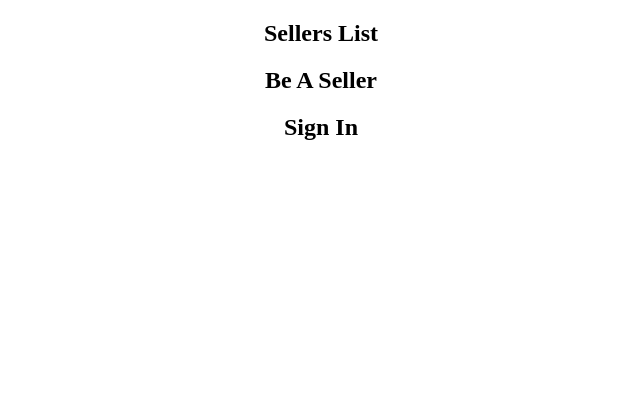
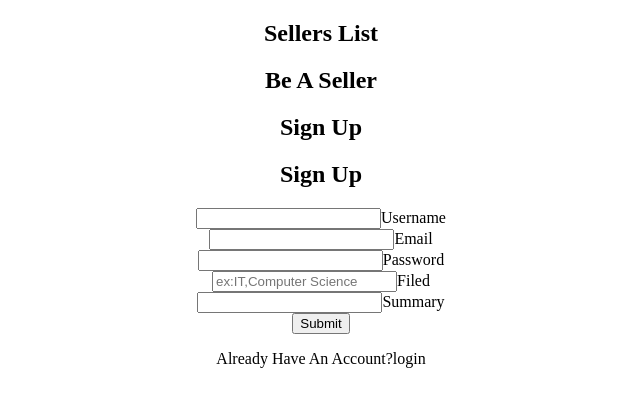
Before and after one commit to alnabale2000/Booking-System, a React (Create React App) app in the folder frontend/: page /seller_signup in a window 1280 px wide. Shown: the top 406 px of the page, without its empty margins (319-959 px from the left). Built offline with nearby package versions, Linux system fonts and the light colour scheme.

Commit message:
seller login &seller signup

```diff
--- a/frontend/src/App.js
+++ b/frontend/src/App.js
@@ -6,6 +6,8 @@ import SignUp from "./components/auth/user_auth/signup";
 import UserAppointments from "./components/user_appointments";
 import SellerAppointments from "./components/seller_appointments";
 import Login from "./components/auth/user_auth/login";
+import SellerSignUp from "./components/auth/seller_auth/signup";
+import SellerLogin from "./components/auth/seller_auth/login";
 
 function App() {
     return (
@@ -14,6 +16,8 @@ function App() {
             <Routes>
                 <Route exact path="/signup" element={<SignUp />} />
                 <Route exact path="/login" element={<Login />} />
+                <Route exact path="/seller_login" element={<SellerLogin />} />
+                <Route exact path="/seller_signup" element={<SellerSignUp />} />
                 <Route exact path="/my_appointments/:id" element={<UserAppointments />} />
                 <Route exact path="/clients_appointments/:id" element={<SellerAppointments />} />
                 <Route exact path="/" element={<Sellers />} />
--- a/frontend/src/components/auth/seller_auth/login.js
+++ b/frontend/src/components/auth/seller_auth/login.js
@@ -0,0 +1,84 @@
+import React, { useState, useEffect } from "react";
+import { useNavigate } from "react-router";
+import { useDispatch, useSelector } from "react-redux";
+// import jwt from "jsonwebtoken";
+import jwt_decode from "jwt-decode";
+import axios from "axios";
+import { setToken, setStatus } from "../../../reducers/login";
+// import "./../../../styles.css/login.css";
+
+const SellerLogin = () => {
+    const navigate = useNavigate();
+    const dispatch = useDispatch();
+    const [email, setEmail] = useState("");
+    const [password, setPassword] = useState("");
+    const [message, setMessage] = useState("");
+
+    const handleSubmit = (e) => {
+        e.preventDefault();
+        console.log("t50");
+
+        axios
+            .post("http://localhost:5000/sellerLogin", { email, password })
+            .then((result) => {
+                const user = jwt_decode(result.data["token"]);
+
+                if (result) {
+                    dispatch(setToken({ token: result.data["token"], user }));
+                    localStorage.setItem("token", result.data["token"]);
+                    localStorage.setItem("id", user.id);
+                    localStorage.setItem("type", user.type);
+                    setMessage("The user has been loggedIn successfully ");
+
+                    if (user.type === "seller") {
+                        navigate(`/clients_appointments/${user.id}`);
+                        dispatch(setStatus(true));
+                    } else {
+                        navigate("/");
+                    }
+                } else {
+                    setMessage("Error happened while login, please try again");
+                }
+            })
+            .catch((err) => {
+                setMessage("Password or Email is incorrect");
+            });
+    };
+
+    return (
+        <main className="login-body">
+            <div className="login-box">
+                <h2>Login</h2>
+                <form onSubmit={handleSubmit}>
+                    <div className="user-box">
+                        <input type="email" onChange={(e) => setEmail(e.target.value)} required />
+                        <label>Email</label>
+                    </div>
+                    <div className="user-box">
+                        <input
+                            type="password"
+                            onChange={(e) => setPassword(e.target.value)}
+                            required
+                        />
+                        <label>Password</label>
+                    </div>
+                    <button onSubmit={handleSubmit}>Submit</button>
+                    <p className="footer-login-text">{message} </p>
+                    <p className="footer-login-text">
+                        don't have an account?
+                        <span
+                            className="c-link"
+                            onClick={() => {
+                                navigate("/register");
+                            }}
+                        >
+                            Create Account here
+                        </span>
+                    </p>
+                </form>
+            </div>
+        </main>
+    );
+};
+
+export default SellerLogin;
--- a/frontend/src/components/auth/seller_auth/signup.js
+++ b/frontend/src/components/auth/seller_auth/signup.js
@@ -0,0 +1,108 @@
+import React, { useState } from "react";
+import { useNavigate } from "react-router-dom";
+import axios from "axios";
+
+const SellerSignUp = () => {
+    const navigate = useNavigate();
+
+    const [username, setUsername] = useState("");
+    const [email, setEmail] = useState("");
+    const [password, setPassword] = useState("");
+    const [message, setMessage] = useState("");
+    const [filed, setFiled] = useState("");
+    const [summary, setSummary] = useState("");
+
+    async function addNewUser() {
+        try {
+            //client validation
+            if (!username || !email || !password || !filed || !summary) {
+                setMessage("Please fill all the info");
+            } else {
+                console.log("t1");
+                await axios
+                    .post("http://localhost:5000/sellers", {
+                        username,
+                        email,
+                        password,
+                        filed,
+                        summary,
+                    })
+                    .then((response) => {
+                        console.log("response", response);
+                        console.log("t2");
+
+                        if (response) {
+                            setMessage("The user has been created successfully ");
+                            setTimeout(function () {
+                                navigate("/login");
+                            }, 2000);
+                        } else {
+                            setMessage("Error happened while register, please try again");
+                        }
+                    });
+                console.log("t10");
+            }
+        } catch (error) {
+            setMessage("Error 5000 happened while register, please try again");
+            throw error;
+        }
+    }
+    const handleSubmit = (e) => {
+        e.preventDefault();
+        addNewUser();
+    };
+
+    return (
+        <main className="login-body">
+            <div className="login-box">
+                <h2>Sign Up</h2>
+                <form onSubmit={handleSubmit}>
+                    <div className="user-box">
+                        <input type="text" onChange={(e) => setUsername(e.target.value)} required />
+                        <label>Username</label>
+                    </div>
+                    <div className="user-box">
+                        <input type="email" onChange={(e) => setEmail(e.target.value)} required />
+                        <label>Email</label>
+                    </div>
+                    <div className="user-box">
+                        <input
+                            type="password"
+                            onChange={(e) => setPassword(e.target.value)}
+                            required
+                        />
+                        <label>Password</label>
+                    </div>
+                    <div className="user-box">
+                        <input
+                            type="text"
+                            onChange={(e) => setFiled(e.target.value)}
+                            required
+                            placeholder="ex:IT,Computer Science"
+                        />
+                        <label>Filed</label>
+                    </div>
+                    <div className="user-box">
+                        <input type="text" onChange={(e) => setSummary(e.target.value)} required />
+                        <label>Summary</label>
+                    </div>
+                    <button onClick={handleSubmit}>Submit</button>
+                    <p className="footer-login-text">{message} </p>
+                    <p className="footer-login-text">
+                        Already Have An Account?
+                        <span
+                            className="c-link"
+                            onClick={() => {
+                                navigate("/seller_login");
+                            }}
+                        >
+                            login
+                        </span>
+                    </p>
+                </form>
+            </div>
+        </main>
+    );
+};
+
+export default SellerSignUp;
--- a/frontend/src/components/auth/user_auth/login.js
+++ b/frontend/src/components/auth/user_auth/login.js
@@ -14,28 +14,13 @@ const Login = () => {
     const [password, setPassword] = useState("");
     const [message, setMessage] = useState("");
 
-    const state = useSelector((state) => {
-        return {
-            token: state.loginReducer.token,
-            user: state.loginReducer.user,
-        };
-    });
-
-    useEffect(() => {
-        console.log("t1");
-    }, []);
-
-    const validateForm = () => {
-        return email.length > 0 && password.length > 0;
-    };
-
     const handleSubmit = (e) => {
         e.preventDefault();
         axios
             .post("http://localhost:5000/login", { email, password })
             .then((result) => {
                 const user = jwt_decode(result.data["token"]);
-                console.log("user.username", user.username);
+                console.log("user", user);
 
                 if (result) {
                     dispatch(setToken({ token: result.data["token"], user }));
@@ -77,13 +62,7 @@ const Login = () => {
                         />
                         <label>Password</label>
                     </div>
-                    <a onClick={handleSubmit}>
-                        <span></span>
-                        <span></span>
-                        <span></span>
-                        <span></span>
-                        Submit
-                    </a>
+                    <button onSubmit={handleSubmit}>Submit</button>
                     <p className="footer-login-text">{message} </p>
                     <p className="footer-login-text">
                         don't have an account?
--- a/frontend/src/components/navigation.js
+++ b/frontend/src/components/navigation.js
@@ -4,17 +4,22 @@ import { useDispatch, useSelector } from "react-redux";
 import { setToken, setStatus } from "./../reducers/login";
 import { useEffect } from "react";
 // import jwt from "jsonwebtoken";
+import jwt_decode from "jwt-decode";
 
 const Navigation = () => {
     const navigate = useNavigate();
     const dispatch = useDispatch();
-    // const user = jwt.decode(localStorage.getItem("token"));
+    let user;
+    const storedToken = localStorage.getItem("token");
+    if (storedToken) {
+        user = jwt_decode(storedToken, { header: true });
+    }
+
     const id = localStorage.getItem("id");
     const type = localStorage.getItem("type");
-
     const state = useSelector((state) => {
         return {
-            token: state.loginReducer.token,
+            // token: state.loginReducer.token,
             isLoggedIn: state.loginReducer.isLoggedIn,
         };
     });
@@ -22,13 +27,13 @@ const Navigation = () => {
     useEffect(() => {
         const token = localStorage.getItem("token");
         setStatus(token ? true : false);
-
-        // setToken({ token, user });
+        console.log("state.isLoggedIn", state.isLoggedIn);
+        setToken({ token, user });
     }, []);
 
     const loggedOut = () => {
         localStorage.clear();
-        // dispatch(setToken({ token: "", user }));
+        dispatch(setToken({ token: "", user }));
         navigate("/");
     };
     const goTo = (endPoint) => {
@@ -92,7 +97,7 @@ const Navigation = () => {
                         <h1
                             className="link"
                             onClick={() => {
-                                goTo("/seller_login");
+                                goTo("/seller_signup");
                             }}
                         >
                             Be A Seller
@@ -100,10 +105,10 @@ const Navigation = () => {
                         <h1
                             className="link"
                             onClick={() => {
-                                goTo("/login");
+                                goTo("/signup");
                             }}
                         >
-                            Sign In
+                            Sign Up
                         </h1>
                     </div>
                 </>
--- a/frontend/src/components/sellers.js
+++ b/frontend/src/components/sellers.js
@@ -6,7 +6,7 @@ import CustomPopup from "./popup";
 import { setSellers } from "../reducers/sellers";
 
 const Sellers = () => {
-    const userId = localStorage.getItem("userId");
+    const userId = localStorage.getItem("id");
     const username = localStorage.getItem("username");
     const [searchText, setSearchText] = useState("none");
     const [visibility, setVisibility] = useState(false);
```
Also changed, not shown: frontend/src/components/auth/user_auth/signup.js (+3 -8 lines), 1 other file (tests, documents, lock files or other folders).
